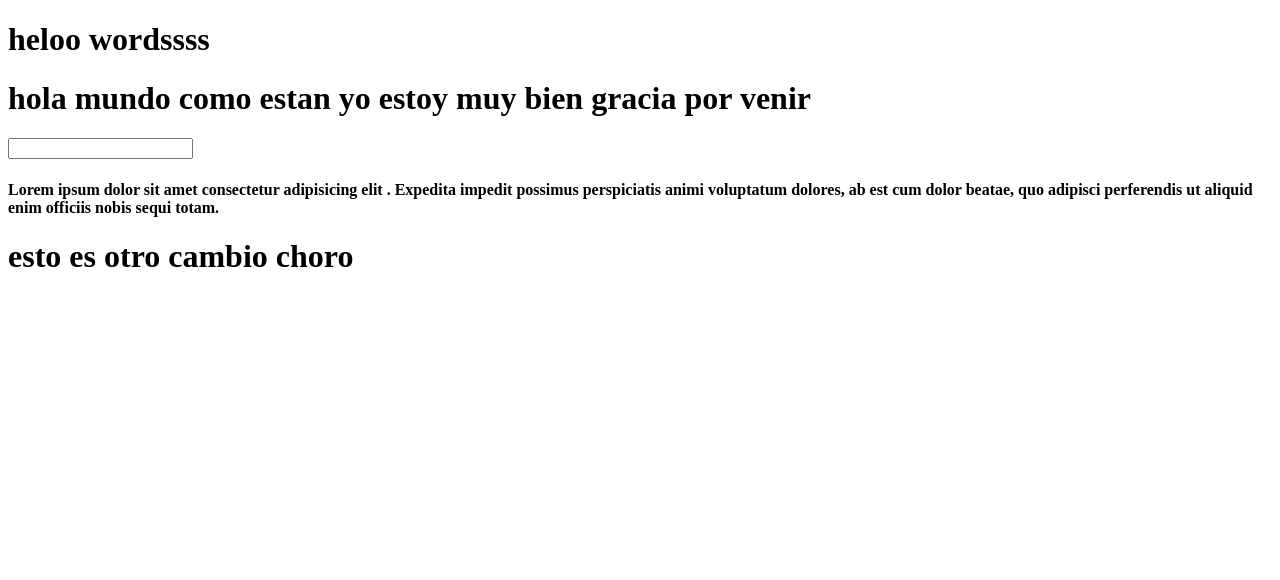
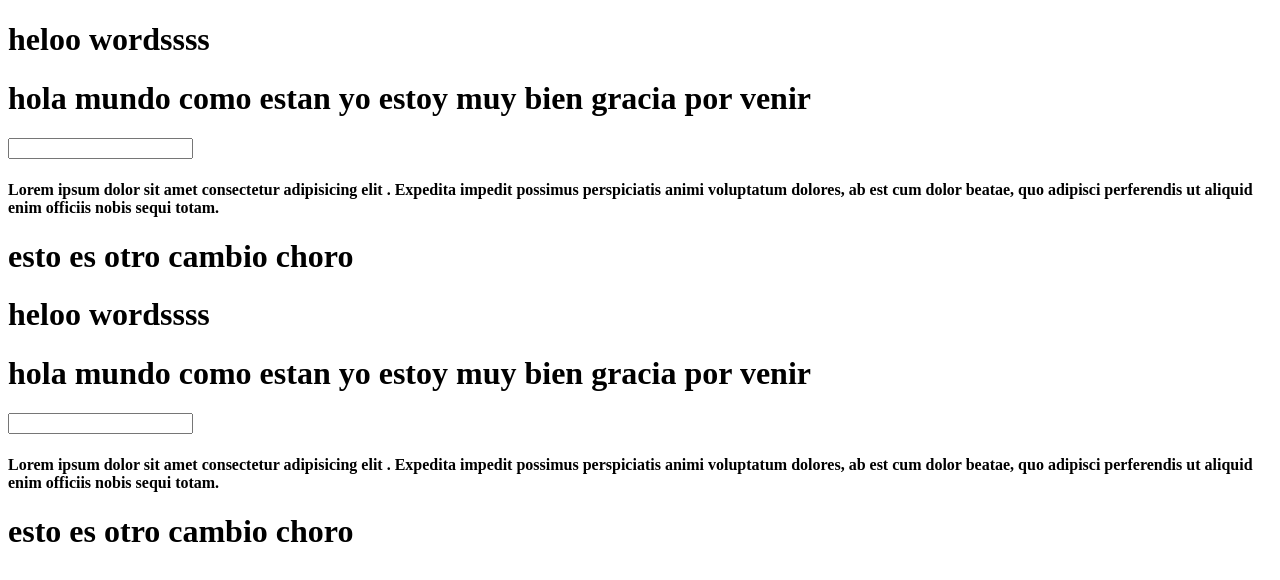
Before and after one commit to max-poblete/prueba_1, a plain HTML site: page index.html in a window 1280 px wide. Drawn offline with Linux system fonts and the light colour scheme.

Commit message:
commit 1:02

```diff
--- a/index.html
+++ b/index.html
@@ -18,6 +18,18 @@
         </h4>
         <h1>esto es otro cambio choro</h1>
     </form>
+    <h1>heloo wordssss</h1>
+    <h1>
+        hola mundo como estan yo estoy muy bien gracia por venir
+    </h1>
+    <form>
+        <input type="text" class="id">
+        <h4 class="hola soy un h4">Lorem ipsum dolor sit amet consectetur adipisicing elit
+            . Expedita impedit possimus perspiciatis animi voluptatum dolores, ab est
+            cum dolor beatae, quo adipisci perferendis ut aliquid enim officiis nobis sequi totam.
+        </h4>
+        <h1>esto es otro cambio choro</h1>
+    </form>
     <div class="">
       <h4 class="hola"></h4>
     </div>
```
